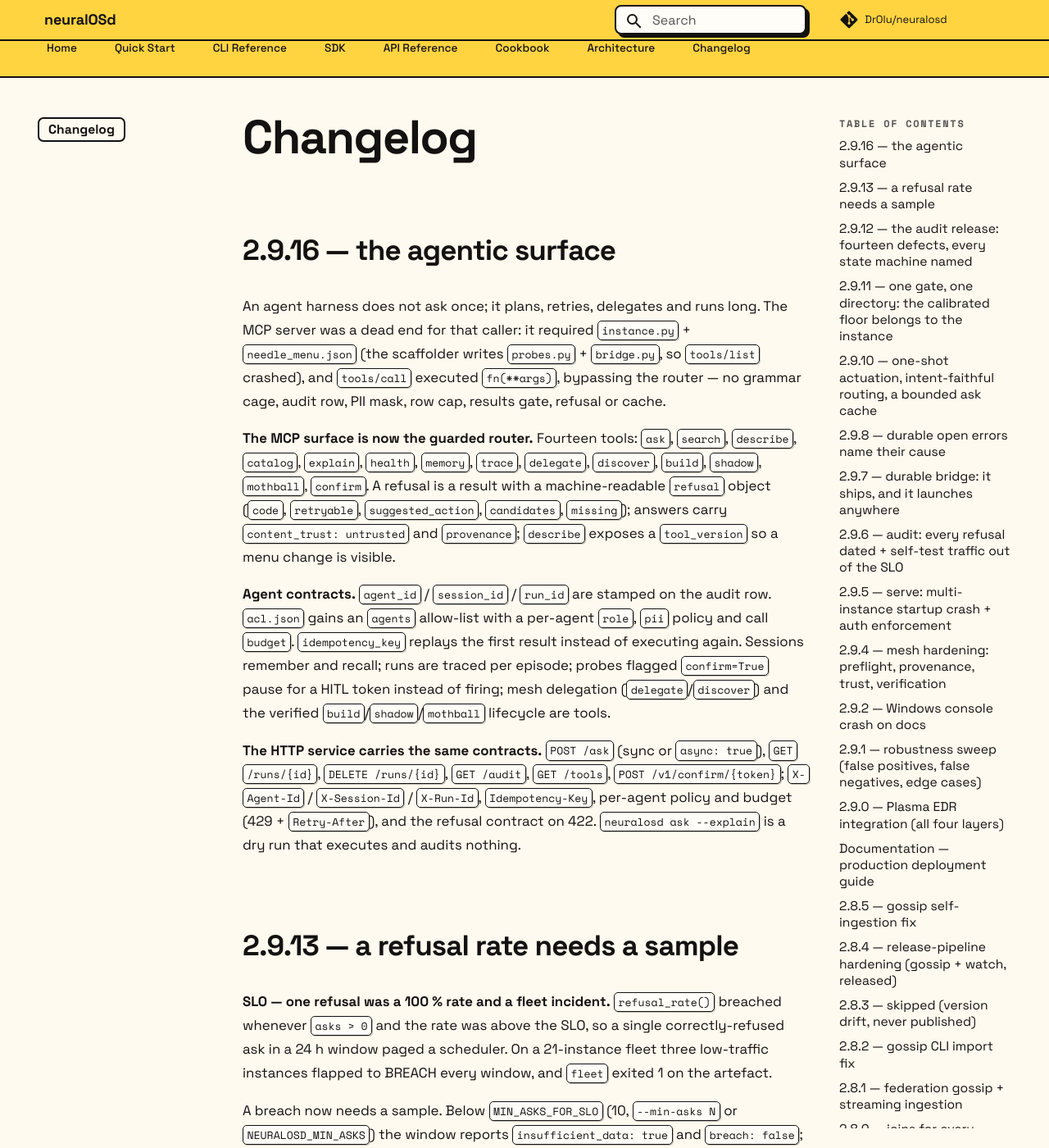
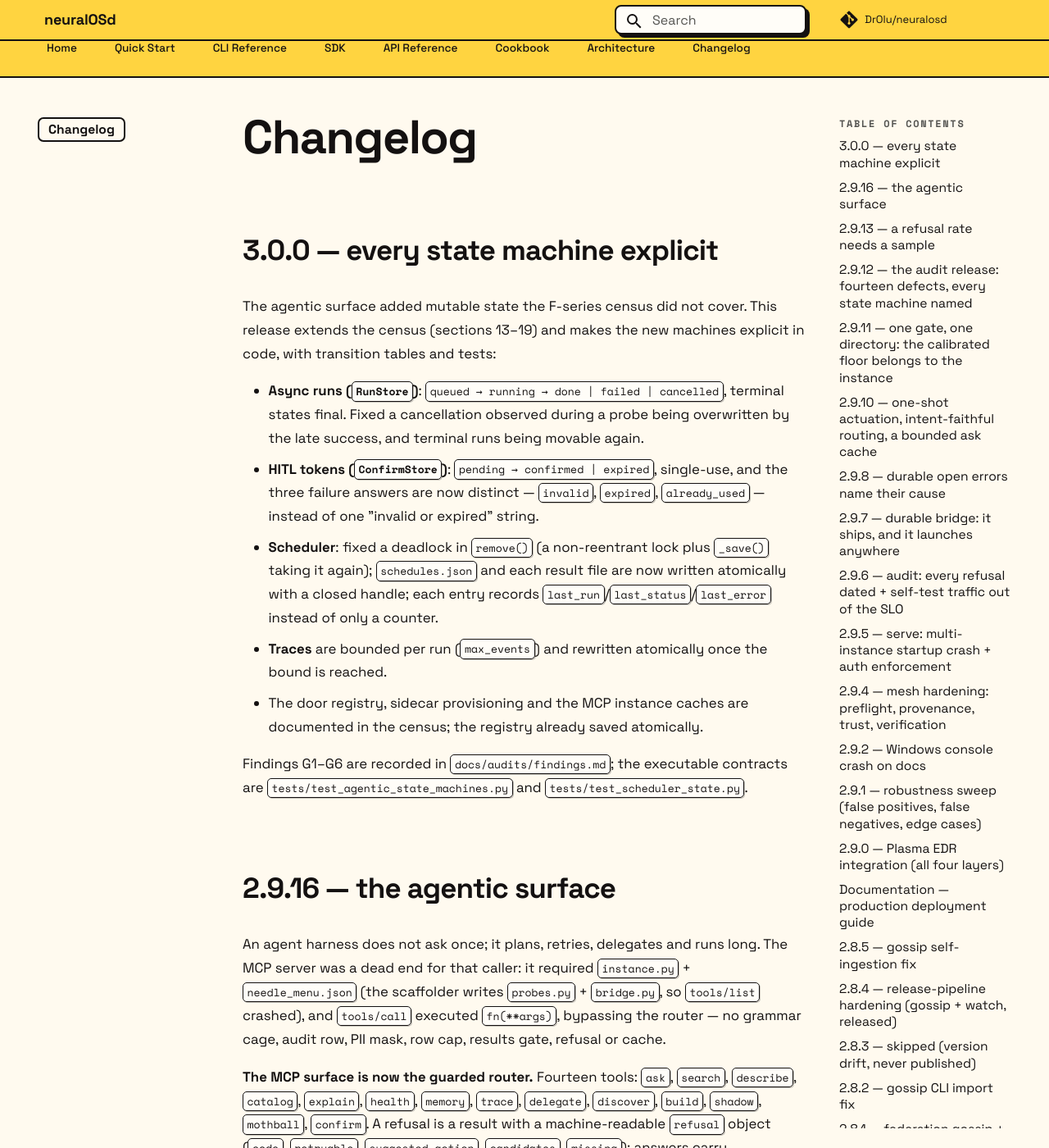
Before and after one commit to DrOlu/neuralosd, an MkDocs documentation site: the page built from docs/changelog.md, in a window 1280 px wide and 1400 px high. Shown: the whole window at 82% size. Built offline with MkDocs 1.6.1 and Material for MkDocs 9.7.7, drawn with Linux system fonts in a browser that asks for light colours; comment, search, counter and statistics services are not loaded; some of the changed text lies outside the part shown.

Commit message:
chore(release): 3.0.0

```diff
--- a/docs/changelog.md
+++ b/docs/changelog.md
@@ -1,4 +1,30 @@
 # Changelog
+
+## 3.0.0 — every state machine explicit
+
+The agentic surface added mutable state the F-series census did not cover.
+This release extends the census (sections 13–19) and makes the new machines
+explicit in code, with transition tables and tests:
+
+- **Async runs (`RunStore`)**: `queued → running → done | failed |
+  cancelled`, terminal states final. Fixed a cancellation observed during a
+  probe being overwritten by the late success, and terminal runs being
+  movable again.
+- **HITL tokens (`ConfirmStore`)**: `pending → confirmed | expired`,
+  single-use, and the three failure answers are now distinct — `invalid`,
+  `expired`, `already_used` — instead of one "invalid or expired" string.
+- **Scheduler**: fixed a deadlock in `remove()` (a non-reentrant lock plus
+  `_save()` taking it again); `schedules.json` and each result file are now
+  written atomically with a closed handle; each entry records
+  `last_run`/`last_status`/`last_error` instead of only a counter.
+- **Traces** are bounded per run (`max_events`) and rewritten atomically
+  once the bound is reached.
+- The door registry, sidecar provisioning and the MCP instance caches are
+  documented in the census; the registry already saved atomically.
+
+Findings G1–G6 are recorded in `docs/audits/findings.md`; the executable
+contracts are `tests/test_agentic_state_machines.py` and
+`tests/test_scheduler_state.py`.
 
 ## 2.9.16 — the agentic surface
 
--- a/pyproject.toml
+++ b/pyproject.toml
@@ -4,7 +4,7 @@ build-backend = "setuptools.build_meta"
 
 [project]
 name = "neuralosd"
-version = "2.9.16"
+version = "3.0.0"
 description = "Deterministic-first agentic runtime — @probe framework, chain runner, meta-selector, HITL guardrails, MCP/OpenAPI exposure, and microVM sandbox backends (BoxLite / Microsandbox)"
 readme = "README.md"
 requires-python = ">=3.10"
--- a/src/neuralosd/__init__.py
+++ b/src/neuralosd/__init__.py
@@ -6,7 +6,7 @@ One pip install. Two sandbox backends (BoxLite, Microsandbox). Any data
 source. Offline. On CPU. With verification gates, audit trail, and
 deterministic routing.
 """
-__version__ = "2.9.16"
+__version__ = "3.0.0"
 
 _DOCS = {
     "usage": "neuralOS usage and operations guide",
```
Also changed, not shown: 1 other file.
